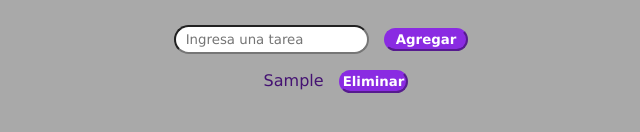
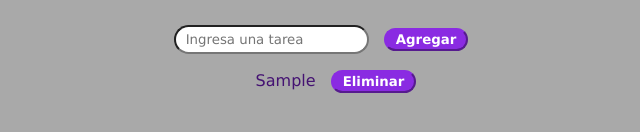
Before and after one commit to Tephication/Lab-ListaDeTareas, a plain HTML site: page index.html in a window 1280 px wide. Both pictures are taken after typing "Sample" into the empty fields and a click on the button "Agregar". Shown: the part 134-266 px from the top of the page, 324-964 px from the left. Drawn offline with Linux system fonts and the light colour scheme.

Commit message:
Actualización estilo de botón eliminar

```diff
--- a/style.css
+++ b/style.css
@@ -50,7 +50,7 @@ ul {
     color: white;
     border-color: blueviolet;
     font-family: 'Lucida Sans', 'Lucida Sans Regular', 'Lucida Grande', 'Lucida Sans Unicode', Geneva, Verdana, sans-serif;
-    padding: 2px 2px;
+    padding: 2px 10px;
     margin-left: 10px;
     border-radius: 50px;
     cursor: pointer;
```
